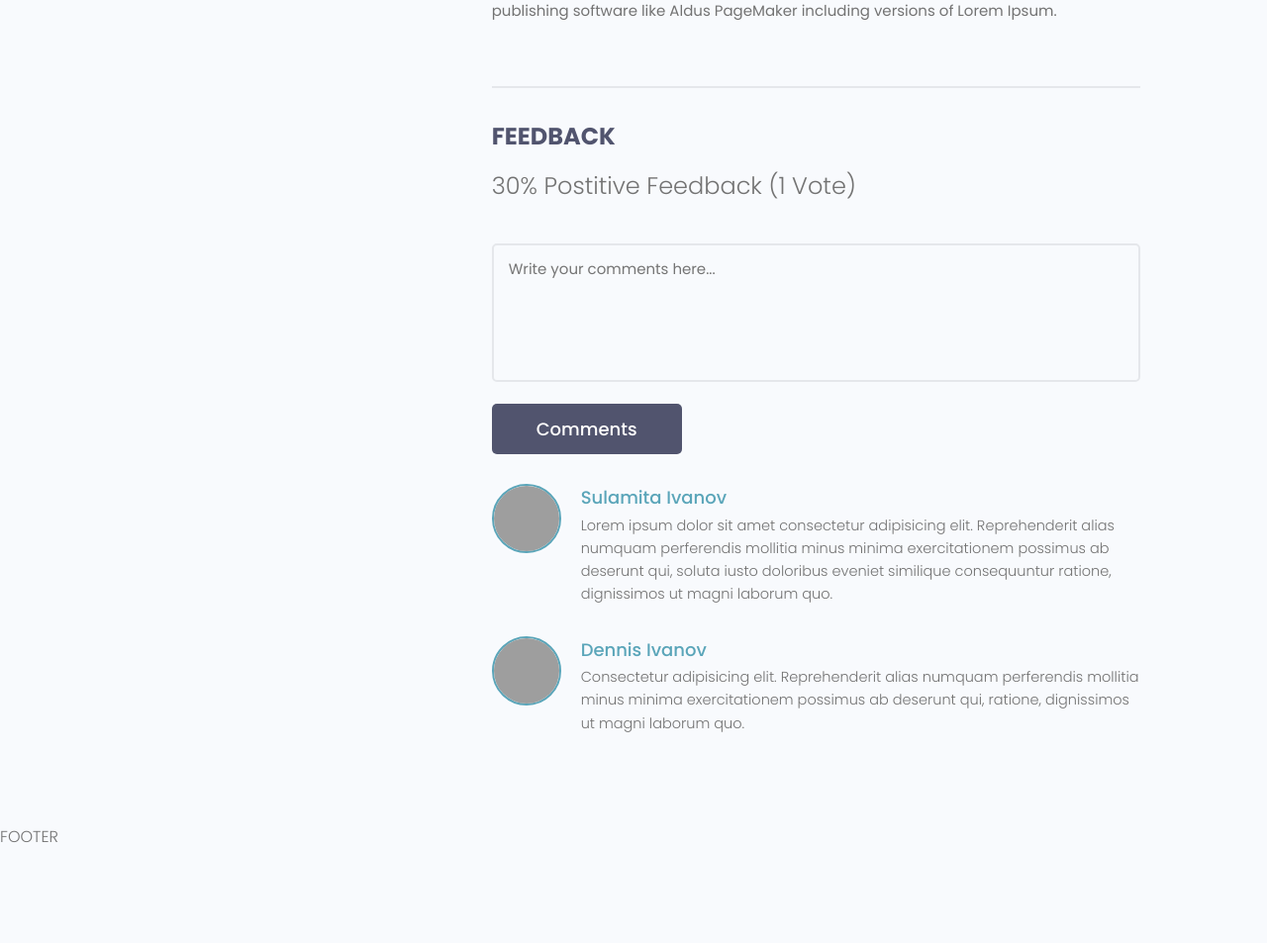
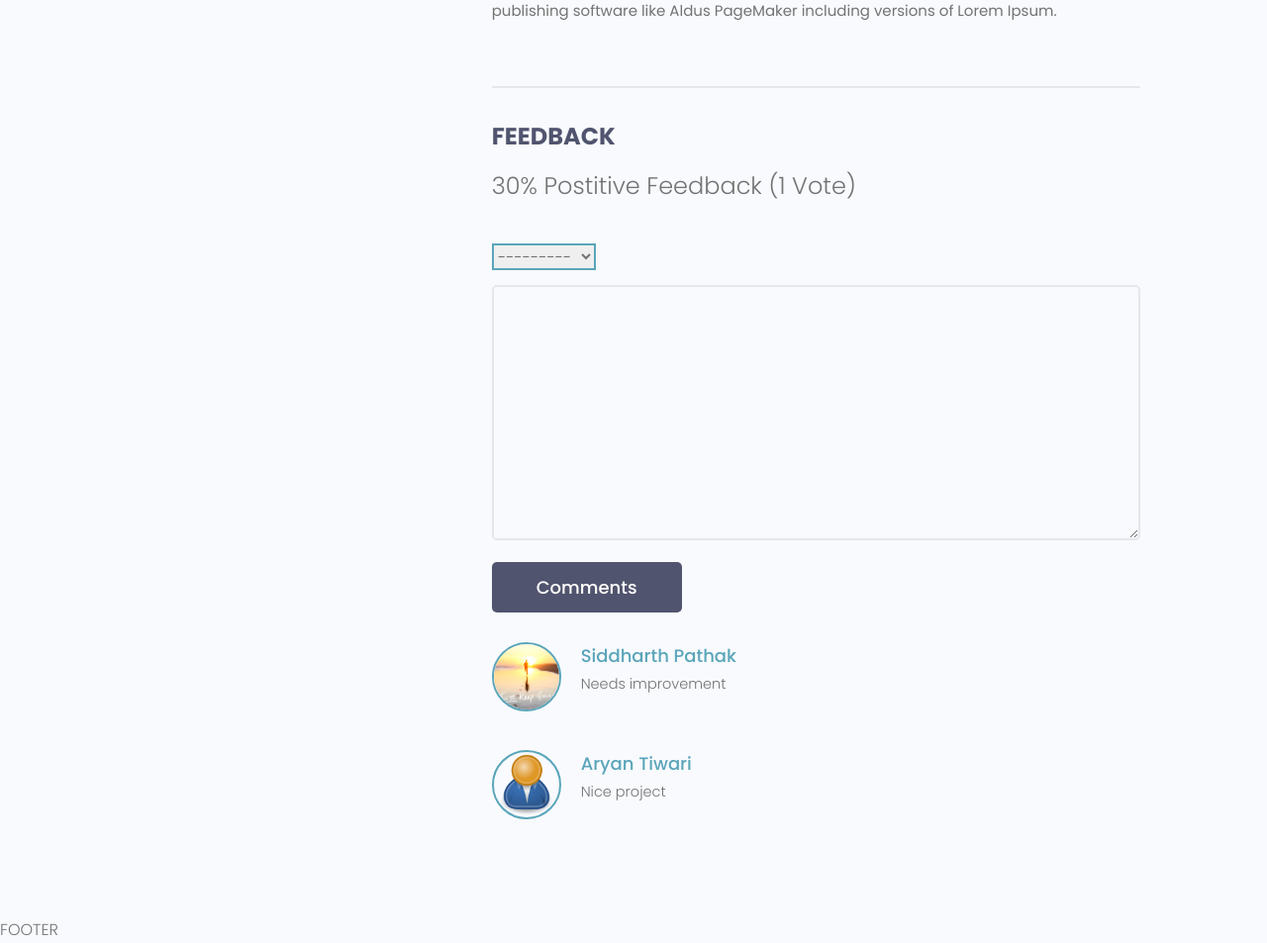
Before and after one commit to amisha-shrivastava/devsearch, a Django app: page /projects/e0876eed-2e78-43fb-acb5-2210df6950fb in a window 1280 px wide. Shown: the part 856-1809 px from the top of the page at 99% size. Before the commit the page ends 1707 px from the top, so only its background shows below. Run offline with Django 3.2, Linux system fonts and the light colour scheme; data comes from the database, SQL or seed files in the repository; both versions use the stored data as it was after the commit; some libraries are stand-ins or nearby versions; grey boxes are pictures that could not be loaded.

Commit message:
review section

```diff
--- a/projects/forms.py
+++ b/projects/forms.py
@@ -1,6 +1,6 @@
 from django.forms import ModelForm, widgets
 from django import forms
-from .models import Project
+from .models import Project, Review
 
 
 class ProjectForm(ModelForm):  #creates form based on the model
@@ -15,3 +15,17 @@
         for field in self.fields:
             self.fields[field].widget.attrs.update({'class':'input'})
         # self.fields['description'].widget.attrs.update({'class':'input', 'placeholder': 'Add Description'})
+
+class ReviewForm(ModelForm):
+    class Meta:
+        model = Review
+        fields = ['value','body']
+        labels = {
+            'value':'Place your vote.',
+            'body': 'Add your comment.'
+        }
+
+    def __init__(self, *args, **kwargs):
+        super(ReviewForm, self).__init__(*args, **kwargs)
+        for field in self.fields:
+            self.fields[field].widget.attrs.update({'class':'input'})
--- a/projects/models.py
+++ b/projects/models.py
@@ -30,12 +30,15 @@
         ('up', 'Up Vote'),
         ('down', 'Down Vote'),
     )
-    #owner
+    owner = models.ForeignKey(Profile, on_delete=models.CASCADE, null=True)
     project = models.ForeignKey(Project, on_delete=models.CASCADE) # MODEL NAME, Whe    n project is deletes: 1)SET_NULL- project feild will be set to null, 2)CASCADE-Delete all the reviews.
     body = models.TextField(null=True, blank=True)
     value = models.CharField(max_length=200, choices=VOTE_TYPE) #drop down list
     created = models.DateTimeField(auto_now_add=True)
     id = models.UUIDField(default=uuid.uuid4, unique=True, primary_key=True, editable=False)
+
+    class Meta:
+        unique_together = [['owner','project']]
 
     def __str__(self):
         return self.value
--- a/projects/templates/projects/single-project.html
+++ b/projects/templates/projects/single-project.html
@@ -42,41 +42,35 @@
                 {{project.vote_ratio}}% Postitive Feedback ({{project.vote_total}} Vote{{project.vote_total|pluralize:"s"}})
             </h5>
 
-            <form class="form" action="#" method="POST">
-              <!-- Textarea -->
+            <form class="form" action="{% url 'project' project.id %}" method="POST">
+              {% csrf_token %}
+              {% for field in form %}
               <div class="form__field">
-                <label for="formInput#textarea">Comments: </label>
-                <textarea class="input input--textarea" name="message" id="formInput#textarea"
-                  placeholder="Write your comments here..."></textarea>
+                <label for="formInput#textarea">{{field.label}} </label>
+                {{field}}
               </div>
+              {% endfor %}
               <input class="btn btn--sub btn--lg" type="submit" value="Comments" />
             </form>
             <div class="commentList">
+              {% for review in project.review_set.all %}
+              {% if review.body %}
               <div class="comment">
-                <a href="profile.html">
+                <a href="{% url 'user-profile' review.owner.id %}">
                   <img class="avatar avatar--md"
-                    src="https://pbs.twimg.com/profile_images/1335382240931368961/b3wSZKj4_400x400.jpg" alt="user" />
+                    src="{{review.owner.profile_image.url}}" alt="user" />
                 </a>
+
                 <div class="comment__details">
-                  <a href="profile.html" class="comment__author">Sulamita Ivanov</a>
+                  <a href="{% url 'user-profile' review.owner.id %}" class="comment__author">{{ review.owner.name }}</a>
                   <p class="comment__info">
-                    Lorem ipsum dolor sit amet consectetur adipisicing elit. Reprehenderit alias numquam perferendis
-                    mollitia minus minima exercitationem possimus ab deserunt qui, soluta iusto doloribus eveniet
-                    similique consequuntur ratione, dignissimos ut magni laborum quo.
+                    {{ review.body|linebreaksbr }}
                   </p>
                 </div>
               </div>
-              <div class="comment">
-                <a href="profile.html">
-                  <img class="avatar avatar--md" src="https://avatars.githubusercontent.com/u/33843378" alt="user" />
-                </a>
-                <div class="comment__details">
-                  <a href="profile.html" class="comment__author">Dennis Ivanov</a>
-                  <p class="comment__info">
-                    Consectetur adipisicing elit. Reprehenderit alias numquam perferendis mollitia minus minima
-                    exercitationem possimus ab deserunt qui, ratione, dignissimos ut magni laborum quo.
-                  </p>
-                </div>
+              {% endif %}
+              {% endfor %}
+
               </div>
             </div>
           </div>
--- a/projects/views.py
+++ b/projects/views.py
@@ -1,7 +1,8 @@
 from django.shortcuts import render, redirect
 from django.contrib.auth.decorators import login_required
+from django.contrib import messages
 from . models import Project, Tag
-from .forms import ProjectForm
+from .forms import ProjectForm, ReviewForm
 from .utils import searchProjects,paginateProjects
 
 
@@ -13,8 +14,16 @@
 
 def project(request, pk):
     projectObj = Project.objects.get(id=pk)
-    print(projectObj)
-    return render(request,'projects/single-project.html',{'project': projectObj})
+    form = ReviewForm()
+    if request.method=='POST':
+        form = ReviewForm(request.POST)
+        review = form.save(commit=False)
+        review.project = projectObj
+        review.owner = request.user.profile
+        review.save()
+        messages.success(request,'Your review was successfully submitted.')
+        return redirect('project',pk=projectObj.id)
+    return render(request,'projects/single-project.html',{'project': projectObj, 'form':form})
 
 @login_required(login_url="login")
 def createProject(request):
```
Also changed, not shown: db.sqlite3, projects/migrations/0006_auto_20231020_2206.py (added), projects/migrations/0007_alter_review_unique_together.py (added), users/migrations/0007_alter_profile_profile_image.py (added).
